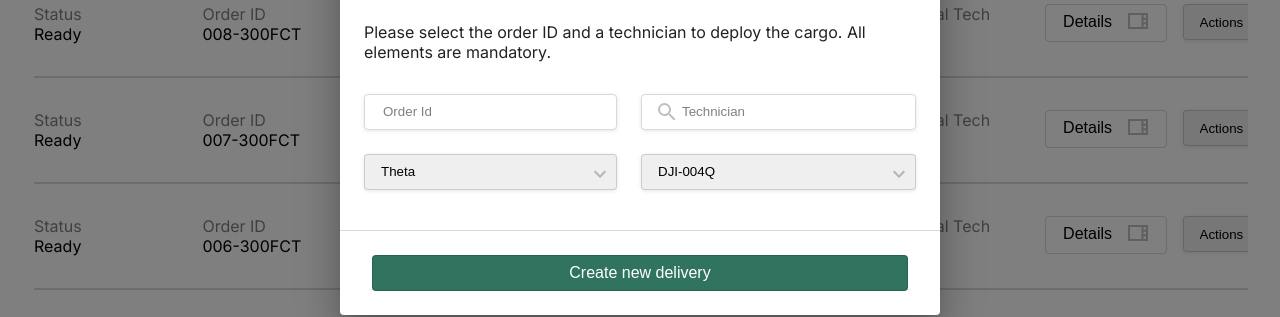
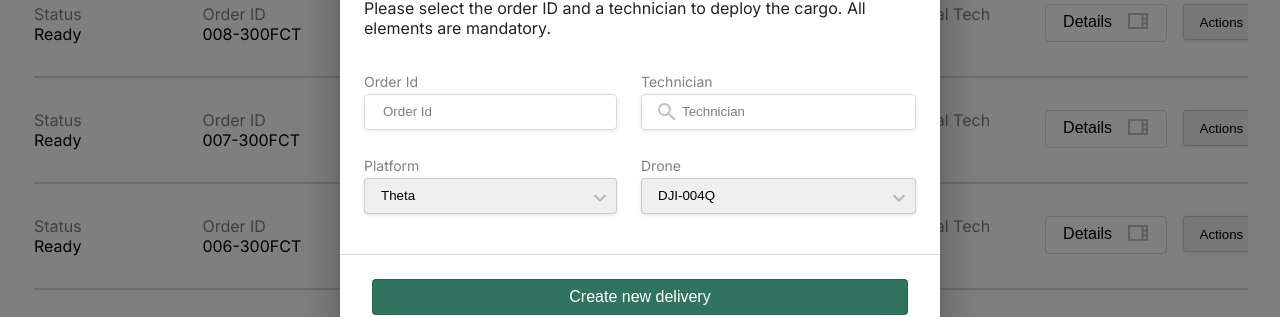
Before and after one commit to vnponce/deliveries-exercise, a React (Create React App) app: page /shipments in a window 1280 px wide. Both pictures are taken after a click on the button "New delivery". Shown: the part 276-593 px from the top of the page. Built offline with nearby package versions, Linux system fonts and the light colour scheme.

Commit message:
wip label visible boolean

```diff
--- a/src/components/SelectField/SelectField.js
+++ b/src/components/SelectField/SelectField.js
@@ -4,33 +4,31 @@ import {
   LabelStyled,
   SelectFieldStyled,
   SelectFieldWrapper,
+  InputWrapper,
 } from './SelectFieldStyled';
 
 const SelectField = React.forwardRef(({
   children,
   label,
+  labelIsVisible = true,
   id,
   ...rest
 }, ref) => (
   <SelectFieldWrapper>
-    <LabelStyled htmlFor={id}>{label}</LabelStyled>
-    <SelectFieldStyled id={id} ref={ref} {...rest}>
-      {children}
-    </SelectFieldStyled>
+    <LabelStyled htmlFor={id} isVisible={labelIsVisible}>{label}</LabelStyled>
+    <InputWrapper>
+      <SelectFieldStyled id={id} ref={ref} {...rest}>
+        {children}
+      </SelectFieldStyled>
+    </InputWrapper>
   </SelectFieldWrapper>
 ));
 
 SelectField.propTypes = {
   children: PropTypes.node.isRequired,
   label: PropTypes.string.isRequired,
+  labelIsVisible: PropTypes.bool,
   id: PropTypes.string.isRequired,
-  // options: PropTypes.arrayOf({
-  //   value: PropTypes.string.isRequired,
-  //   label: PropTypes.oneOfType([
-  //     PropTypes.string,
-  //     PropTypes.node,
-  //   ]),
-  // }).isRequired,
 };
 
 export default SelectField;
--- a/src/components/SelectField/SelectFieldStyled.js
+++ b/src/components/SelectField/SelectFieldStyled.js
@@ -1,9 +1,12 @@
-import styled from 'styled-components';
+import styled, { css } from 'styled-components';
 import {
-  borderRadius, boxShadow, colors, spacing,
+  borderRadius, boxShadow, colors, fontFamily, fontSize, lineHeight, spacing,
 } from 'theme';
 
 export const SelectFieldWrapper = styled.div`
+`;
+
+export const InputWrapper = styled.div`
   &,
   &::before,
   &::after {
@@ -39,10 +42,19 @@ export const SelectFieldStyled = styled.select`
 
 export const LabelStyled = styled.label`
   position: absolute;
-  top: -${spacing.main};
-  left: 0;
   display: block;
   visibility: hidden;
   width: 0;
   height: 0;
+
+  ${({ isVisible }) => isVisible && css`
+    font-family: ${fontFamily.main};
+    font-size: ${fontSize.small};
+    color: ${colors.inputPlaceHolder};
+    line-height: ${lineHeight.main};
+    position: relative;
+    width: auto;
+    height: auto;
+    visibility: visible;
+  `}
 `;
--- a/src/components/TextField/TextField.js
+++ b/src/components/TextField/TextField.js
@@ -2,11 +2,16 @@ import React from 'react';
 import PropTypes from 'prop-types';
 import Search from '../../svgs/icons/Search';
 import {
-  IconWrapper, InputStyled, LabelStyled, TextFieldWrapper,
+  IconWrapper, InputStyled, InputWrapper, LabelStyled, TextFieldWrapper,
 } from './TextFieldStyled';
 
 const TextField = React.forwardRef(({
-  id, name, label, searchIcon = false, ...rest
+  id,
+  name,
+  label,
+  labelIsVisible = true,
+  searchIcon = false,
+  ...rest
 }, ref) => {
   // const [isFocus, setIsFocus] = useState(false);
   // pendiente ocultar el label
@@ -14,9 +19,11 @@ const TextField = React.forwardRef(({
   console.log('abel');
   return (
     <TextFieldWrapper>
-      <LabelStyled htmlFor={id}>{label}</LabelStyled>
-      {searchIcon && <IconWrapper><Search /></IconWrapper>}
-      <InputStyled ref={ref} id={id} name={name} placeholder={label} {...rest} />
+      <LabelStyled htmlFor={id} isVisible={labelIsVisible}>{label}</LabelStyled>
+      <InputWrapper>
+        {searchIcon && <IconWrapper><Search /></IconWrapper>}
+        <InputStyled ref={ref} id={id} name={name} placeholder={label} {...rest} />
+      </InputWrapper>
     </TextFieldWrapper>
   );
 });
@@ -25,6 +32,7 @@ TextField.propTypes = {
   id: PropTypes.string.isRequired,
   name: PropTypes.string.isRequired,
   label: PropTypes.string.isRequired,
+  labelIsVisible: PropTypes.bool,
   searchIcon: PropTypes.bool,
 };
 
--- a/src/components/TextField/TextFieldStyled.js
+++ b/src/components/TextField/TextFieldStyled.js
@@ -1,10 +1,13 @@
-import styled from 'styled-components';
+import styled, { css } from 'styled-components';
 import {
-  borderRadius, boxShadow, colors, spacing,
+  borderRadius, boxShadow, colors, fontFamily, fontSize, lineHeight, spacing,
 } from 'theme';
 
 export const TextFieldWrapper = styled.div`
   position: relative;
+`;
+
+export const InputWrapper = styled.div`
   border: 1px solid ${colors.inputBorder};
   display: flex;
   padding: ${spacing.miny} ${spacing.main};
@@ -16,12 +19,21 @@ export const TextFieldWrapper = styled.div`
 
 export const LabelStyled = styled.label`
   position: absolute;
-  top: -${spacing.main};
-  left: 0;
   display: block;
   visibility: hidden;
   width: 0;
   height: 0;
+
+  ${({ isVisible }) => isVisible && css`
+    font-family: ${fontFamily.main};
+    font-size: ${fontSize.small};
+    color: ${colors.inputPlaceHolder};
+    line-height: ${lineHeight.main};
+    position: relative;
+    width: auto;
+    height: auto;
+    visibility: visible;
+  `}
 `;
 
 export const IconWrapper = styled.div`
--- a/src/pages/Shipments/Shipments.js
+++ b/src/pages/Shipments/Shipments.js
@@ -61,7 +61,7 @@ const Shipments = () => {
         </SectionTitlesWrapper>
         <ActionsWrapper>
           <SearchWrapper>
-            <TextField id="search" name="search" label="Search" searchIcon />
+            <TextField id="search" name="search" label="Search" labelIsVisible={false} searchIcon />
           </SearchWrapper>
           <NewDeliveryButtonWrapper>
             <Button variant="primary" onClick={() => setIsOpen(true)}>New delivery</Button>
--- a/src/pages/Shipments/Wrappers/ModalWrapper/index.js
+++ b/src/pages/Shipments/Wrappers/ModalWrapper/index.js
@@ -9,17 +9,12 @@ import { useForm } from 'react-hook-form';
 import { FormStyled, CopyWrapper } from './ModalWrapperStyled';
 
 const ModalWrapper = ({ isOpen, setIsOpen }) => {
-  // eslint-disable-next-line no-unused-vars
   const { shipments, saveShipment } = useContext(GlobalContext);
   const { register, handleSubmit } = useForm();
 
   const saveNewShipment = ({
     orderId, technician, platform, drone,
   }) => {
-    // trigger react hook form
-    console.log('data =>', {
-      orderId, technician, platform, drone,
-    });
     saveShipment({
       status: 'Pending',
       orderId,
--- a/src/pages/Shipments/Wrappers/Table/index.js
+++ b/src/pages/Shipments/Wrappers/Table/index.js
@@ -39,7 +39,7 @@ const Table = ({ name, data, columns }) => {
               </Button>
             </ActionWrapper>
             <ActionWrapper>
-              <SelectField id="actions" label="Actions">
+              <SelectField id="actions" label="Actions" labelIsVisible={false}>
                 <option value="">Actions</option>
                 <option value="edit">Edit</option>
                 <option value="remove">Remove</option>
--- a/src/theme/index.js
+++ b/src/theme/index.js
@@ -40,3 +40,7 @@ export const fontSize = {
   main: '16px',
   header: '30px',
 };
+
+export const lineHeight = {
+  main: '24px',
+};
```
Also changed, not shown: 1 other file (tests, documents, lock files or other folders).
